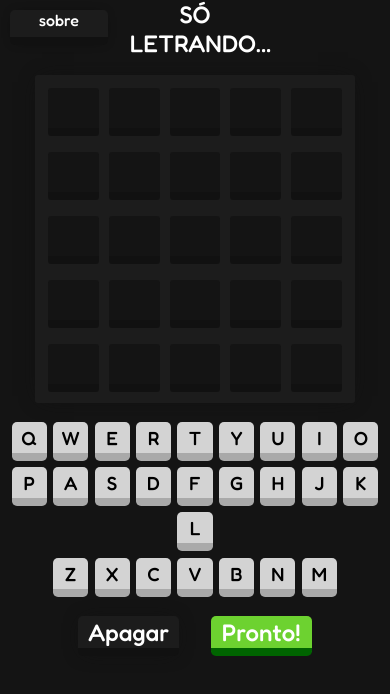
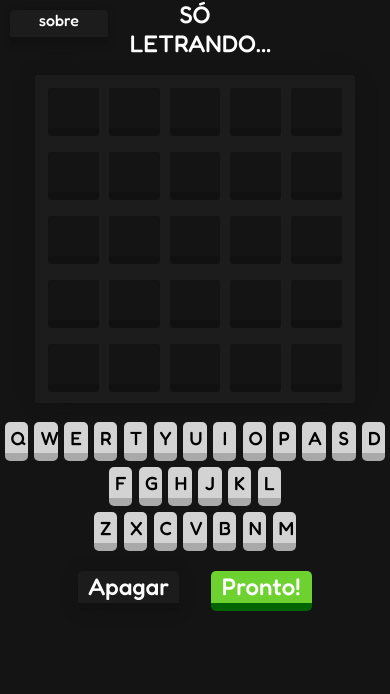
Before and after one commit to mendessgabriel/soletrando, a React (Create React App) app: page / in a window 390 px wide. Shown: the top 694 px of the page. Built offline with nearby package versions, Linux system fonts and the light colour scheme.

Commit message:
Ajuste teclado tamanho teclas menor

```diff
--- a/src/App.css
+++ b/src/App.css
@@ -14,7 +14,7 @@
         width: 100vw!important;
     }
     .letter-btn {
-        width: 9vw!important;
+        width: 6vw!important;
         height: 10vw!important;
         text-align: center!important;
         color: black!important;
```
